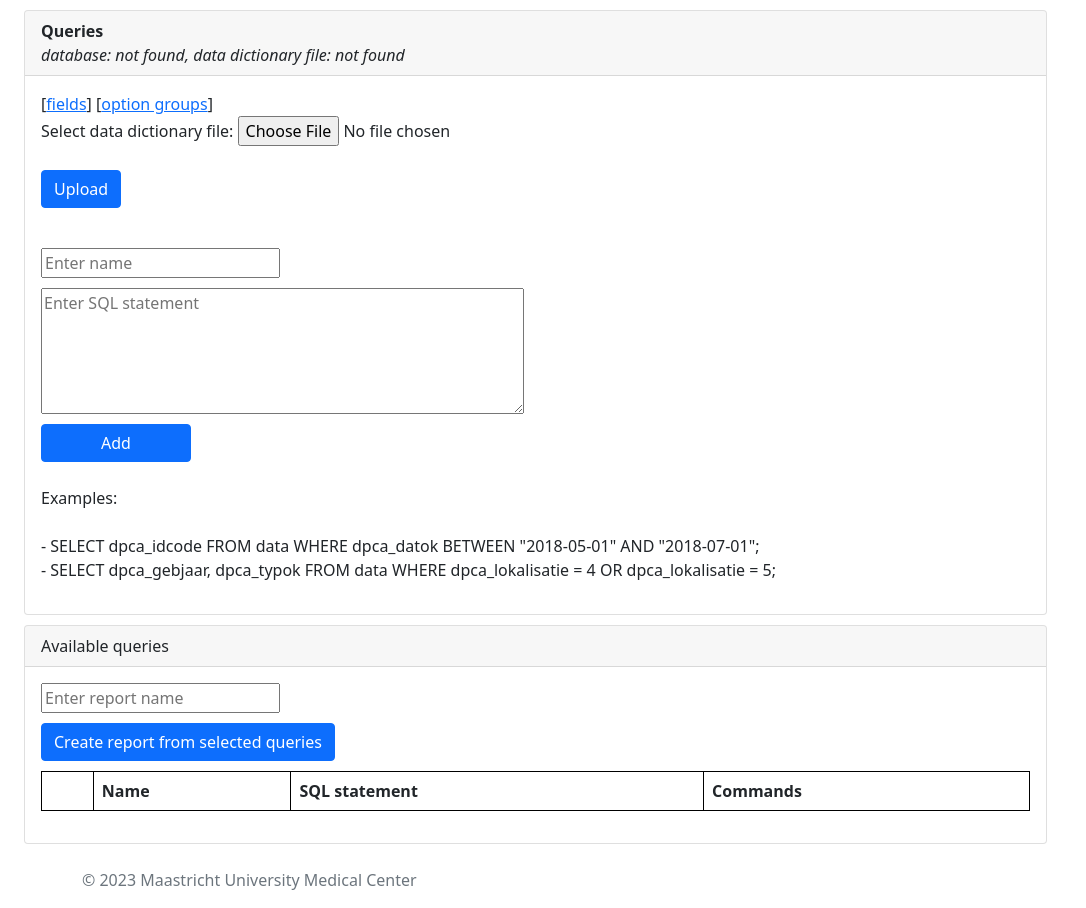
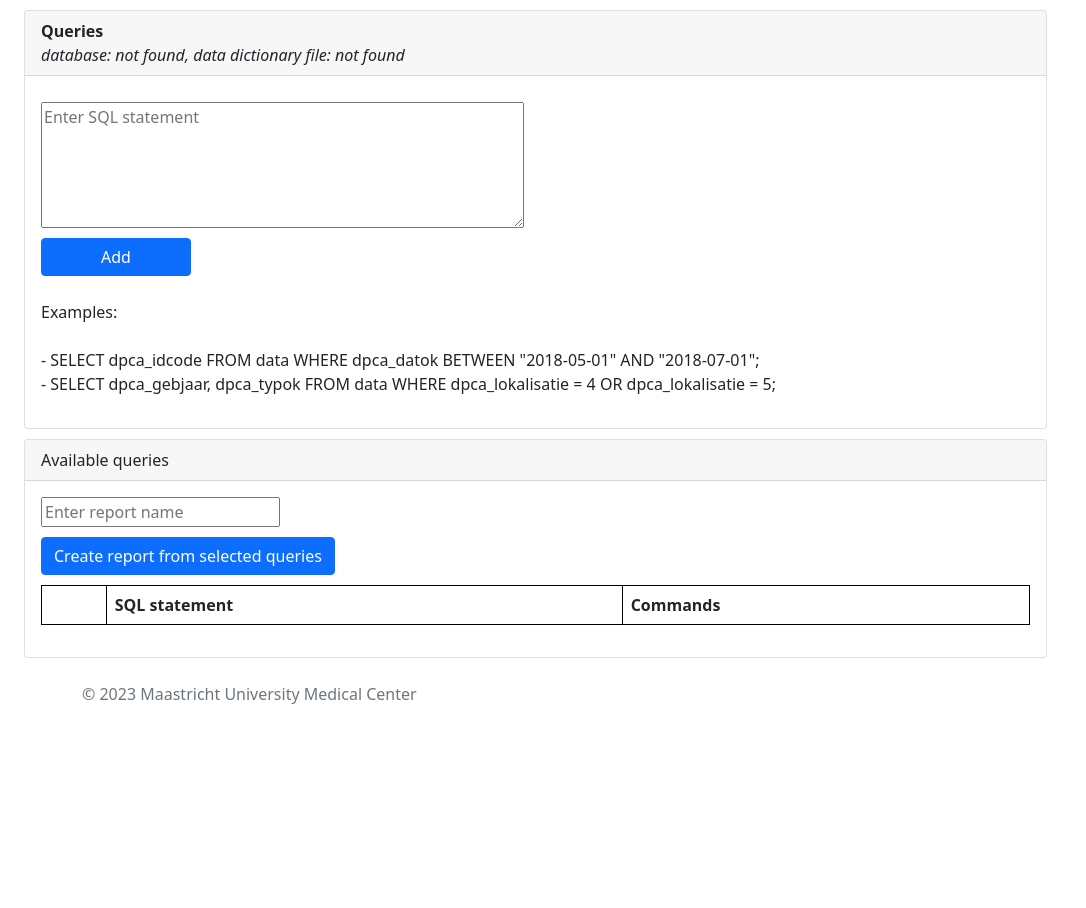
Before and after one commit to rbrecheisen/hpbdash, a Django app: page / in a window 1280 px wide. Shown: the part 66-974 px from the top of the page, without its empty margins (0-1086 px from the left). After the commit the page ends 770 px from the top, so only its background shows below. Run offline with Django 4.2, Linux system fonts and the light colour scheme; the visitor is signed in with stand-in values (Sample User, id 1); data that the repository does not hold is empty; parts of the project's set-up code (start-up, migrations or seed data) failed here and were passed over; some libraries are stand-ins or nearby versions.

Commit message:
removed query model name

```diff
--- a/src/hpbdash/app/models.py
+++ b/src/hpbdash/app/models.py
@@ -9,11 +9,7 @@ from django.dispatch import receiver
 
 class QueryModel(models.Model):
 
-    name = models.CharField(max_length=1024)
     sql_statement = models.CharField(max_length=2048)
-
-    def __str__(self):
-        return self.name
 
 
 class QueryResultModel(models.Model):
--- a/src/hpbdash/app/templates/queries.html
+++ b/src/hpbdash/app/templates/queries.html
@@ -8,17 +8,17 @@
                     <b>Queries</b><br><i>{{ message }}</i>
                 </div>
                 <div class="card-body">
-                    [<a href="/dd/fields/" target="_blank">fields</a>] [<a href="/dd/option_groups/" target="_blank">option groups</a>]<br>
-                    <form action="/upload" method="post" enctype="multipart/form-data">
+                    <!-- [<a href="/dd/fields/" target="_blank">fields</a>] [<a href="/dd/option_groups/" target="_blank">option groups</a>]<br> -->
+                    <!-- <form action="/upload" method="post" enctype="multipart/form-data">
                         {% csrf_token %}
                         <label for="files">Select data dictionary file:</label>
                         <input type="file" id="file" name="file"/><br><br>
                         <button type="submit" class="btn btn-primary">Upload</button>
                     </form>
-                    <br>
+                    <br> -->
                     <form action="/queries/create" method="post" enctype="multipart/form-data">
                         {% csrf_token %}
-                        <input type="text" name="name" placeholder="Enter name" /><br>
+                        <!-- <input type="text" name="name" placeholder="Enter name" /><br> -->
                         <textarea style="margin-top: 10px;" name="sql_statement" placeholder="Enter SQL statement" rows="5" cols="50"></textarea><br>
                         <button style="margin-top: 10px; width: 150px;" type="submit" class="btn btn-primary">Add</button><br>
                         <br>
@@ -43,14 +43,14 @@
                         <table style="margin-top: 10px;" class="table">
                             <tr>
                                 <th></th>
-                                <th>Name</th>
+                                <!-- <th>Name</th> -->
                                 <th>SQL statement</th>
                                 <th>Commands</th>
                             </tr>
                             {% for query in queries %}
                                 <tr>
                                     <td><input type="checkbox" name="{{ query.id }}_cbx"></td>
-                                    <td>{{ query.name }}</td>
+                                    <!-- <td>{{ query.name }}</td> -->
                                     <td>{{ query.sql_statement }}</td>
                                     {%  if user.is_staff %}
                                         <td>
--- a/src/hpbdash/app/urls.py
+++ b/src/hpbdash/app/urls.py
@@ -7,10 +7,10 @@ urlpatterns = [
     path('queries/create', views.create_query),
     path('queries/<int:query_id>/delete', views.delete_query),
     path('queries/<int:query_id>/run', views.execute_query),
-    path('queries/<int:query_id>/results/<int:query_result_id>/', views.get_query_result),
-    path('queries/<int:query_id>/results/<int:query_result_id>/download', views.download_query_result),
-    path('upload', views.upload_data_dictionary),
-    path('dd/fields/', views.get_fields),
-    path('dd/option_groups/', views.get_option_groups),
-    path('create_report', views.create_report),
+    path('queries/<int:query_id>/results/<int:result_id>/', views.get_result),
+    path('queries/<int:query_id>/results/<int:result_id>/download', views.download_result),
+    # path('upload', views.upload_data_dictionary),
+    # path('dd/fields/', views.get_fields),
+    # path('dd/option_groups/', views.get_option_groups),
+    # path('create_report', views.create_report),
 ]
--- a/src/hpbdash/app/views.py
+++ b/src/hpbdash/app/views.py
@@ -106,8 +106,7 @@ def get_queries(request):
 """
 @login_required
 def create_query(request):
-    QueryModel.objects.create(
-        name=request.POST.get('name'), sql_statement=request.POST.get('sql_statement'))
+    QueryModel.objects.create(sql_statement=request.POST.get('sql_statement'))
     return redirect('/queries/')
 
 
@@ -125,10 +124,8 @@ def delete_query(request, query_id):
 @login_required
 def execute_query(request, query_id):
     # check if SQL database is present. if not, return error page
-    errors = []
     if not os.path.isfile(settings.CASTOR_DB_FILE) or os.path.getsize(settings.CASTOR_DB_FILE) == 0:
-        errors.append(f'Database file {settings.CASTOR_DB_FILE} not found or empty. Did Prefect pipeline run?')
-    if len(errors) > 0:
+        errors = [f'Database file {settings.CASTOR_DB_FILE} not found or empty. Did Prefect pipeline run?']
         return render(request, 'errors.html', context={'errors': errors})
     # run query and store results in csv file
     query_engine = CastorQuery(settings.CASTOR_DB_FILE)
@@ -148,20 +145,20 @@ def execute_query(request, query_id):
 """-------------------------------------------------------------------------------------------------------------------
 """
 @login_required
-def get_query_result(request, query_id, query_result_id):
-    query_result = QueryResultModel.objects.get(pk=query_result_id)
+def get_result(request, query_id, result_id):
+    query_result = QueryResultModel.objects.get(pk=result_id)
     # note: conversion to dataframe results integers in being converted to floats
     # use data dictionary to perform conversion
     df = query_result.as_df()
-    return render(request, 'query_result.html', context={
+    return render(request, 'result.html', context={
         'query': query_result.query, 'query_result': query_result, 'nr_rows': len(df.index), 'columns': df.columns, 'data': df.to_numpy()})
 
 
 """-------------------------------------------------------------------------------------------------------------------
 """
 @login_required
-def download_query_result(request, query_id, query_result_id):
-    query_result = QueryResultModel.objects.get(pk=query_result_id)
+def download_result(request, query_id, result_id):
+    query_result = QueryResultModel.objects.get(pk=result_id)
     filepath = query_result.result_file
     return serve(request, os.path.basename(filepath), os.path.dirname(filepath))
 
```
Also changed, not shown: todo.txt (+13 -0 lines), src/hpbdash/app/migrations/0001_initial.py, src/hpbdash/app/templates/error.html (renamed from src/hpbdash/app/templates/errors.html), src/hpbdash/app/templates/old/fields.html (renamed from src/hpbdash/app/templates/fields.html), src/hpbdash/app/templates/old/option_groups.html (renamed from src/hpbdash/app/templates/option_groups.html), src/hpbdash/app/templates/old/show_query_result.html (renamed from src/hpbdash/app/templates/show_query_result.html), src/hpbdash/app/templates/result.html (renamed from src/hpbdash/app/templates/query_result.html).
